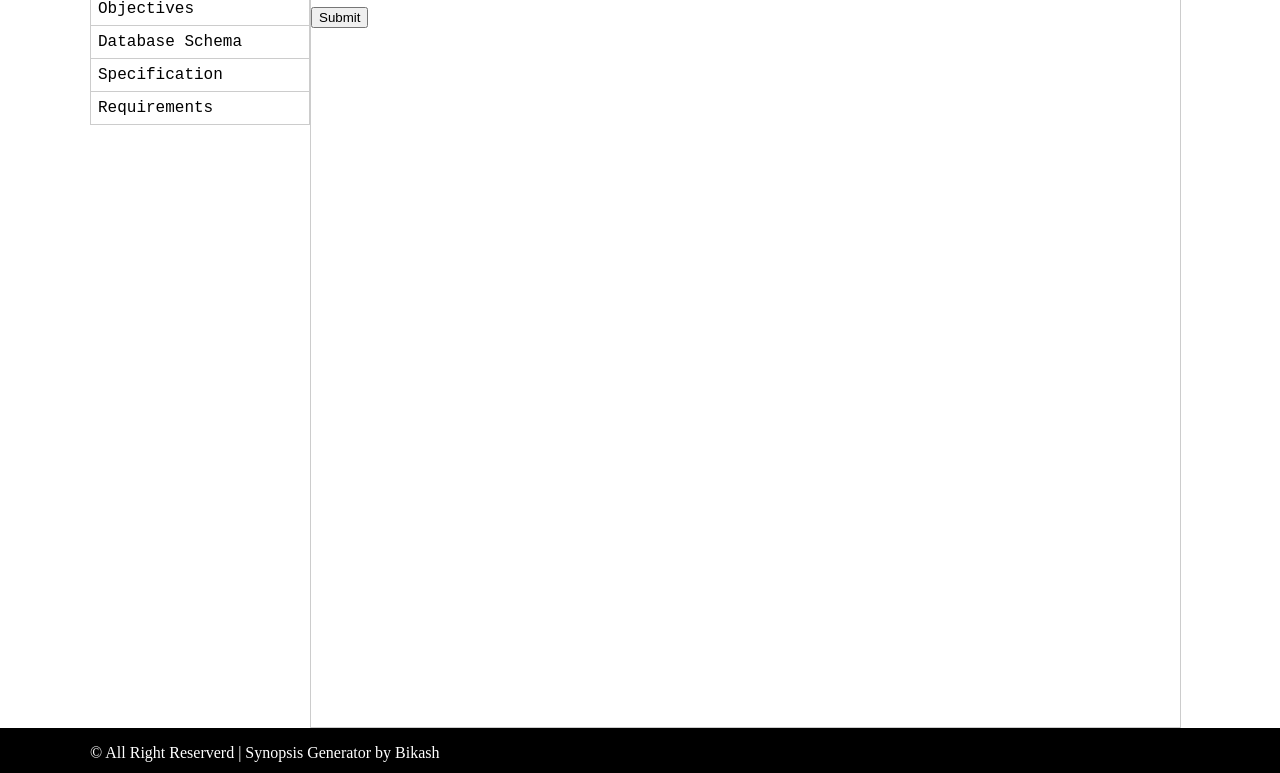
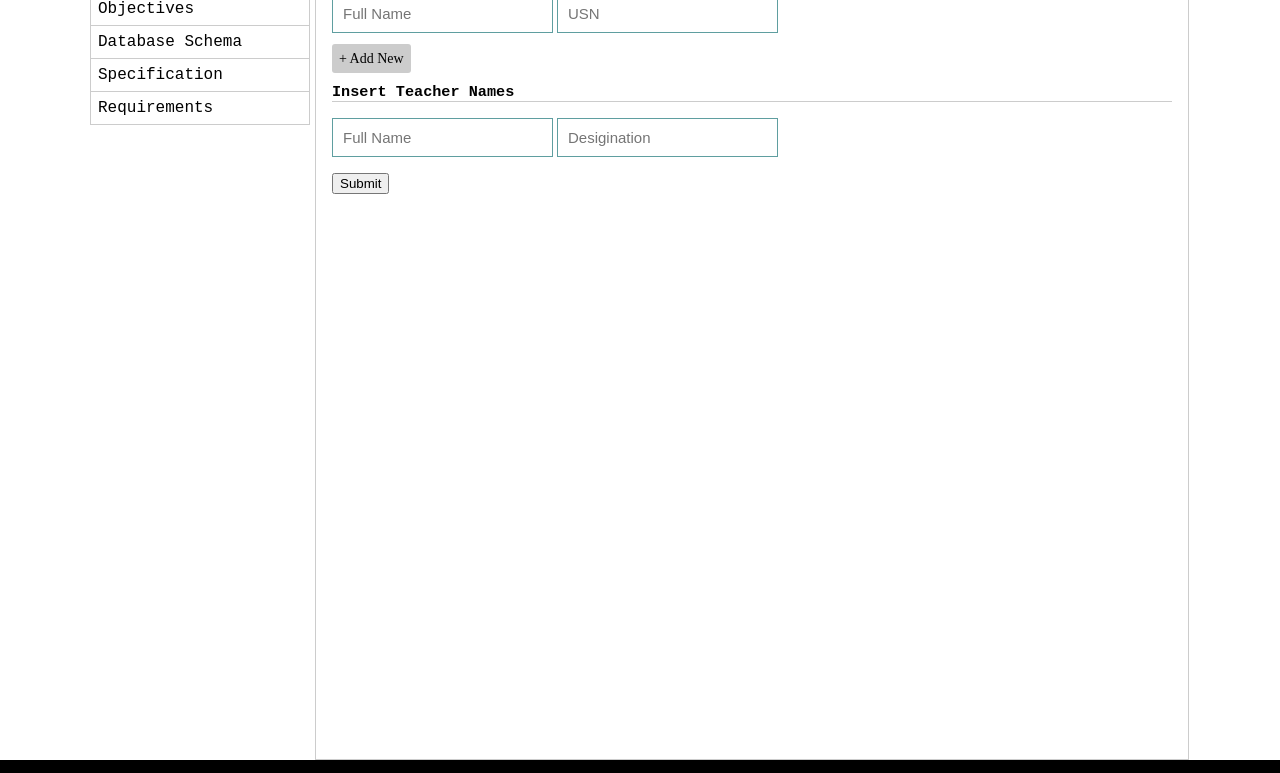
Before and after one commit to bikashthapa01/synopsis-generator, a plain HTML site: page index.html in a window 1280 px wide. Shown: the part 161-934 px from the top of the page. Drawn offline with nearby package versions, Linux system fonts and the light colour scheme.

Commit message:
Input Field updated

```diff
--- a/css/style.css
+++ b/css/style.css
@@ -58,9 +58,33 @@ header {
 
 .form {
     float: left;
-    width: 79%;
-    border:1px solid #ccc;
+    width: 76.4%;
+    border: 1px solid #ccc;
     height: 50rem;
+    padding: 1rem;
+    margin-left: 5px;
+}
+
+.form input {
+    padding: 10px;
+    border: 1px solid cadetblue;
+    outline: none;
+    font-size: 15px;
+}
+
+.headline {
+    font-family: monospace;
+    border-bottom: 1px solid #ccc;
+}
+
+.btn {
+    text-decoration: none;
+    color: #000;
+    background: #ccc;
+    padding: 7px;
+    font-family: serif;
+    font-size: 14px;
+    border-radius: 3px;
 }
 
 .site-footer {
--- a/index.html
+++ b/index.html
@@ -24,8 +24,30 @@
         </ul>
     </div>
    <form class="form" id="form">
-        <h1>Details Form</h1>
-        <input type="submit" name="submit">
+        <div class="basic-details">
+            <p>
+                 <h3 class="headline">Insert Student Names</h3>
+                <div id="project-team">
+                    <p>
+                        <input type="text" name="std_name" id="std_name" placeholder="Full Name">
+                        <input type="text" name="std_usn" id="std_usn" placeholder="USN">
+                    </p>
+                </div>
+                <a href="#" class="btn btn-std">&plus; Add New</a>
+            </p>
+
+             <p>
+                 <h3 class="headline">Insert Teacher Names</h3>
+                <div id="project-mentors">
+                    <p>
+                        <input type="text" name="tch_name" id="tch_name" placeholder="Full Name">
+                        <input type="text" name="tch_post" id="tch_post" placeholder="Desigination">
+                    </p>
+                </div>
+            </p>
+        </div>
+
+        <button>Submit</button>
    </form>
     </div>
     <footer class="site-footer">
--- a/js/script.js
+++ b/js/script.js
@@ -7,4 +7,23 @@ $(document).ready(function(){
 
 
     });
+
+
+    $('.btn-std').click(function(){
+        var i = 0;
+        var input  = $('<p><input type="text" name="std_name'+i+'" id="std_name'+i+'" placeholder="Full Name"> '
+            +'<input type="text" name="std_usn'+i+'" id="std_usn'+i+'" placeholder="USN"></p>');
+        $('#project-team').append(input);
+    });
+
+
+    $('.btn-tch').click(function(){
+        var i = 0;
+        var input  = $('<p><input type="text" name="tch_name'+i+'" id="tch_name'+i+'" placeholder="Full Name"> '
+            +'<input type="text" name="tch_post'+i+'" id="tch_post'+i+'" placeholder="Desigination"></p>');
+        $('#project-mentors').append(input);
+    });
+
+
+
 });
```
